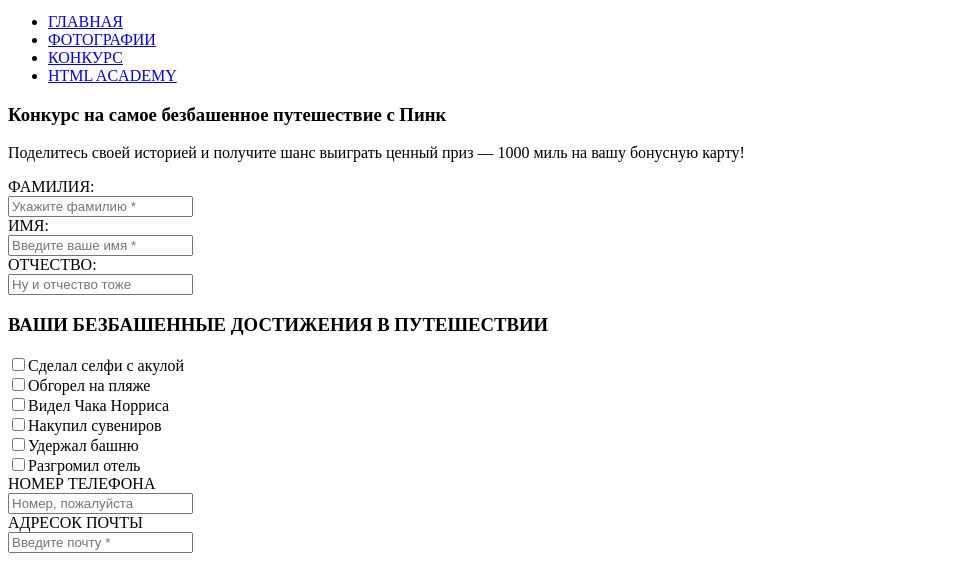
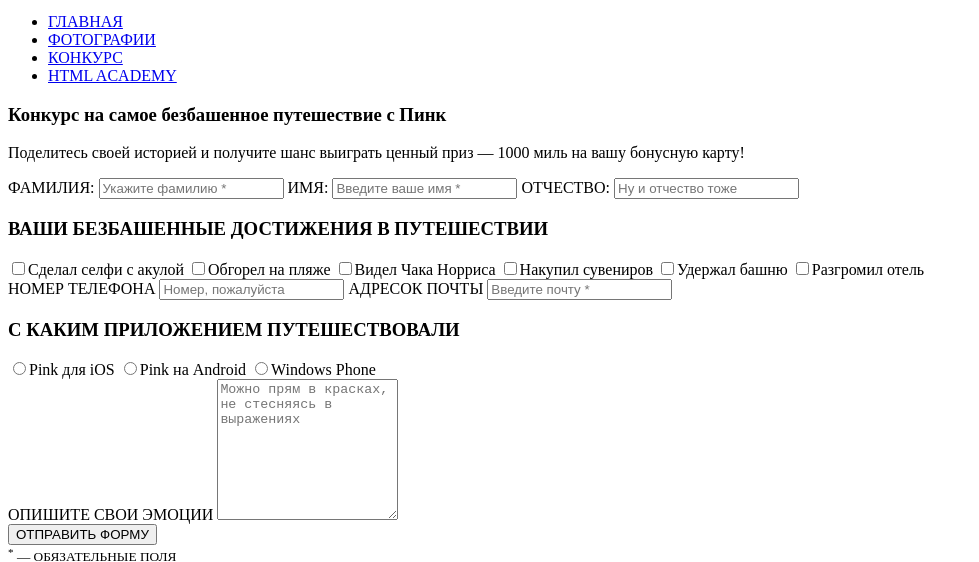
Before and after one commit to YuliaGrenka/376255-pink, a website: page form.html in a window 1280 px wide. Shown: the part 47-609 px from the top of the page, without its empty margins (0-979 px from the left). Drawn offline with Linux system fonts and the light colour scheme.

Commit message:
Убрала лишние <br>

```diff
--- a/form.html
+++ b/form.html
@@ -34,41 +34,42 @@
       <div class="register-form__wrapper">
         <form action="https://echo.htmlacademy.ru/" method="post">
           <div class="register-form__input register-form__input--name">
-            <label for="surname" pattern="^[А-Яа-яЁё]+$">ФАМИЛИЯ:</label> <br>
-            <input type="text" id="surname" name="surname" placeholder="Укажите фамилию *" required pattern="^[А-Яа-яЁё]+$"><br>
-            <label for="name">ИМЯ:</label>  <br>
-            <input type="text" id="name" name="name"   placeholder="Введите ваше имя *" required><br>
-            <label for="patronymic">ОТЧЕСТВО:</label>  <br>
-            <input type="text" id="patronymic" name="patronymic" placeholder="Ну и отчество тоже" pattern="^[А-Яа-яЁё]+$"><br>
+
+            <label for="surname" pattern="^[А-Яа-яЁё]+$">ФАМИЛИЯ:</label>
+            <input type="text" id="surname" name="surname" placeholder="Укажите фамилию *" required pattern="^[А-Яа-яЁё]+$">
+            <label for="name">ИМЯ:</label>
+            <input type="text" id="name" name="name"   placeholder="Введите ваше имя *" required>
+            <label for="patronymic">ОТЧЕСТВО:</label>
+            <input type="text" id="patronymic" name="patronymic" placeholder="Ну и отчество тоже" pattern="^[А-Яа-яЁё]+$">
           </div>
           <div class="register-form__choice">
             <h3 class="register-form__header">ВАШИ БЕЗБАШЕННЫЕ ДОСТИЖЕНИЯ В ПУТЕШЕСТВИИ</h3>
             <div class="register-form__choice_place">
-              <label><input type="checkbox" name="selfi">Сделал селфи с акулой</label><br>
-              <label><input type="checkbox" name="beach">Обгорел на пляже</label><br>
-              <label><input type="checkbox" name="chack">Видел Чака Норриса</label><br>
-              <label><input type="checkbox" name="buy">Накупил сувениров</label><br>
-              <label><input type="checkbox" name="keep">Удержал башню</label><br>
+              <label><input type="checkbox" name="selfi">Сделал селфи с акулой</label>
+              <label><input type="checkbox" name="beach">Обгорел на пляже</label>
+              <label><input type="checkbox" name="chack">Видел Чака Норриса</label>
+              <label><input type="checkbox" name="buy">Накупил сувениров</label>
+              <label><input type="checkbox" name="keep">Удержал башню</label>
               <label><input type="checkbox" name="crash">Разгромил отель</label>
             </div>
           </div>
           <div class="register-form__input register-form__input--contact">
-            <label for="phone">НОМЕР ТЕЛЕФОНА</label><br>
-            <input id="phone" name="phone" type="tel" placeholder="Номер, пожалуйста">  <br>
-            <label for="email">АДРЕСОК ПОЧТЫ</label><br>
+            <label for="phone">НОМЕР ТЕЛЕФОНА</label>
+            <input id="phone" name="phone" type="tel" placeholder="Номер, пожалуйста">
+            <label for="email">АДРЕСОК ПОЧТЫ</label>
             <input id="email" name="email" type="email" placeholder="Введите почту *">
 
           </div>
           <div class="register-form__choice">
             <h3 class="register-form__header">С КАКИМ ПРИЛОЖЕНИЕМ ПУТЕШЕСТВОВАЛИ</h3>
             <div class="register-form__choice_place">
-              <label><input type="radio" name="OS" value="iOS">Pink для iOS</label><br>
-              <label><input type="radio" name="OS" value="Android">Pink на Android</label><br>
+              <label><input type="radio" name="OS" value="iOS">Pink для iOS</label>
+              <label><input type="radio" name="OS" value="Android">Pink на Android</label>
               <label><input type="radio" name="OS" value="Windows Phone">Windows Phone</label>
             </div>
           </div>
           <div class="register-form__user-story">
-            <label for="note">ОПИШИТЕ СВОИ ЭМОЦИИ</label><br>
+            <label for="note">ОПИШИТЕ СВОИ ЭМОЦИИ</label>
             <textarea id="note" name="note" rows="9"  placeholder="Можно прям в красках, не стесняясь в выражениях"></textarea>
           </div>
           <div class="register-form__button">
```
